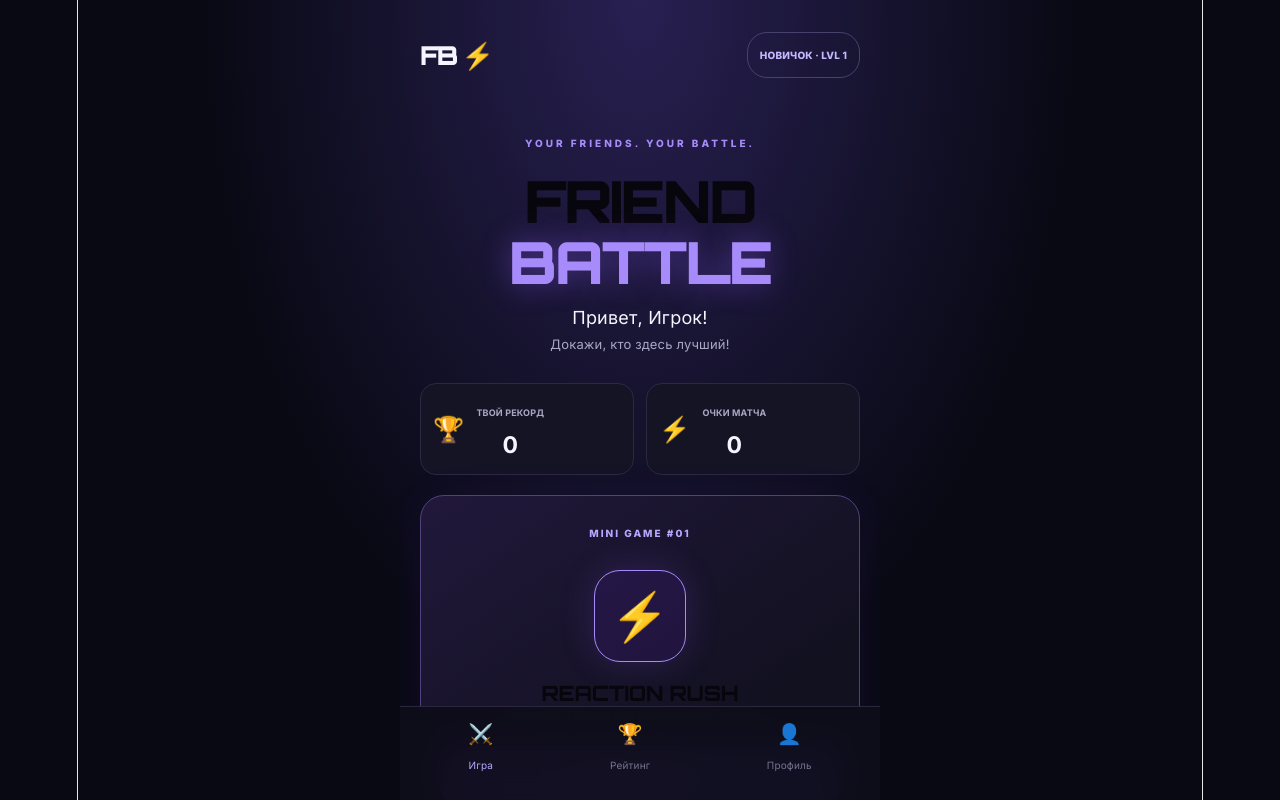
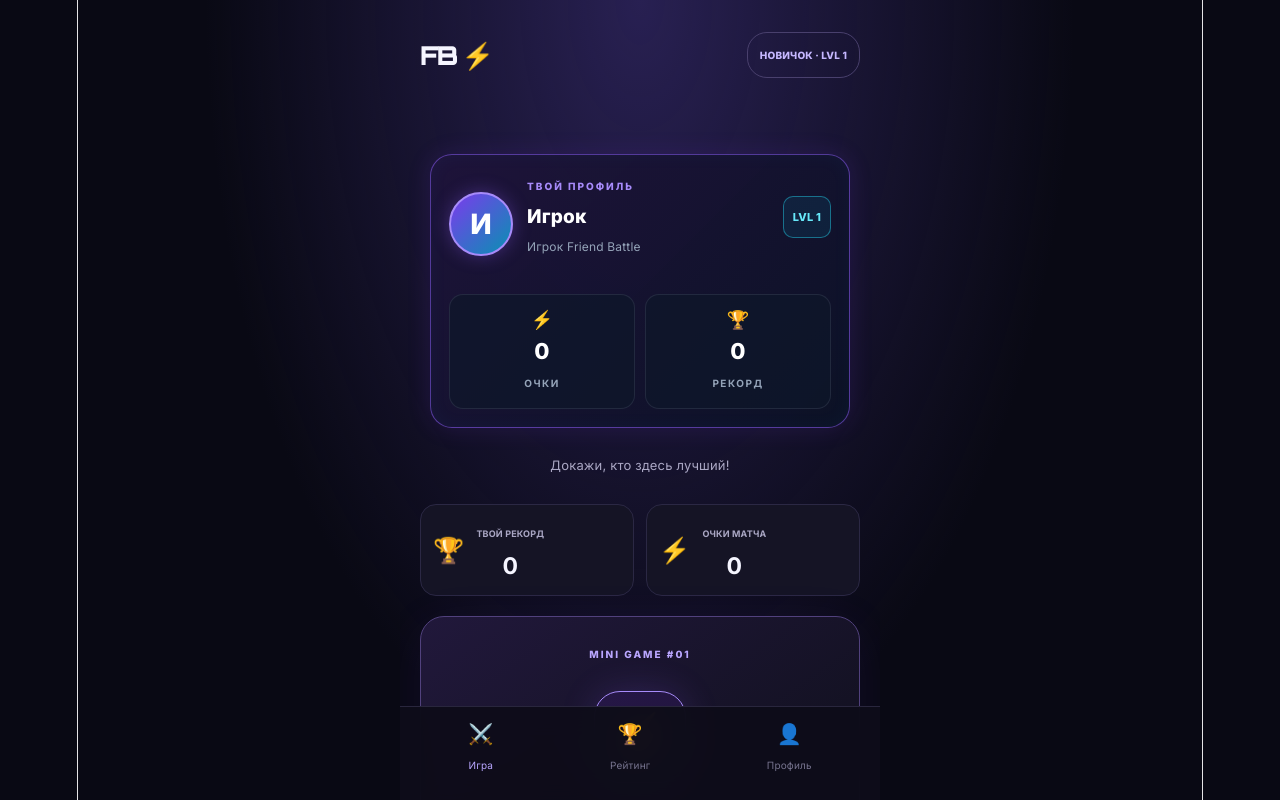
Before and after one commit to d10131994-boop/friend-battle, a React (Vite) app: page / in a window 1280 px wide. Shown: the top 800 px of the page. Built offline with nearby package versions, Linux system fonts and the light colour scheme.

Commit message:
Add player profile and statistics

```diff
--- a/src/App.css
+++ b/src/App.css
@@ -259,3 +259,150 @@ h1 span {
     padding-top: 32px;
   }
 }
+
+
+
+/* ===== FRIEND BATTLE: PLAYER PROFILE ===== */
+
+.profile-card {
+  display: grid;
+  grid-template-columns: 64px minmax(0, 1fr) auto;
+  align-items: center;
+  gap: 14px;
+  width: 100%;
+  max-width: 420px;
+  box-sizing: border-box;
+  margin: 24px auto;
+  padding: 18px;
+  border: 1px solid rgba(139, 92, 246, 0.55);
+  border-radius: 22px;
+  background: linear-gradient(
+    135deg,
+    rgba(30, 20, 58, 0.96),
+    rgba(12, 18, 38, 0.98)
+  );
+  box-shadow:
+    0 0 24px rgba(124, 58, 237, 0.14),
+    inset 0 0 20px rgba(56, 189, 248, 0.04);
+  text-align: left;
+}
+
+.profile-avatar {
+  width: 64px;
+  height: 64px;
+  display: flex;
+  align-items: center;
+  justify-content: center;
+  overflow: hidden;
+  border-radius: 50%;
+  border: 2px solid #a78bfa;
+  background: linear-gradient(135deg, #7c3aed, #0891b2);
+  box-shadow: 0 0 18px rgba(139, 92, 246, 0.35);
+  grid-row: span 2;
+}
+
+.profile-avatar img {
+  width: 100%;
+  height: 100%;
+  object-fit: cover;
+}
+
+.profile-avatar span {
+  color: white;
+  font-size: 28px;
+  font-weight: 800;
+}
+
+.profile-info {
+  min-width: 0;
+}
+
+.profile-greeting {
+  margin-bottom: 5px;
+  color: #a78bfa;
+  font-size: 10px;
+  font-weight: 800;
+  letter-spacing: 2px;
+}
+
+.profile-name {
+  overflow: hidden;
+  color: #ffffff;
+  font-size: 19px;
+  font-weight: 800;
+  text-overflow: ellipsis;
+  white-space: nowrap;
+}
+
+.profile-username {
+  overflow: hidden;
+  margin-top: 4px;
+  color: #94a3b8;
+  font-size: 12px;
+  text-overflow: ellipsis;
+  white-space: nowrap;
+}
+
+.profile-level-badge {
+  padding: 7px 9px;
+  border: 1px solid rgba(34, 211, 238, 0.45);
+  border-radius: 10px;
+  background: rgba(8, 145, 178, 0.12);
+  color: #67e8f9;
+  font-size: 11px;
+  font-weight: 800;
+  white-space: nowrap;
+}
+
+.profile-stats {
+  display: grid;
+  grid-template-columns: repeat(2, minmax(0, 1fr));
+  gap: 10px;
+  grid-column: 1 / -1;
+  margin-top: 6px;
+}
+
+.profile-stat {
+  display: flex;
+  flex-direction: column;
+  align-items: center;
+  gap: 5px;
+  padding: 12px 8px;
+  border: 1px solid rgba(148, 163, 184, 0.14);
+  border-radius: 14px;
+  background: rgba(15, 23, 42, 0.72);
+}
+
+.profile-stat span {
+  font-size: 18px;
+}
+
+.profile-stat strong {
+  color: #ffffff;
+  font-size: 22px;
+  font-weight: 800;
+}
+
+.profile-stat small {
+  color: #94a3b8;
+  font-size: 10px;
+  font-weight: 700;
+  letter-spacing: 1.5px;
+}
+
+@media (max-width: 360px) {
+  .profile-card {
+    grid-template-columns: 52px minmax(0, 1fr) auto;
+    gap: 10px;
+    padding: 13px;
+  }
+
+  .profile-avatar {
+    width: 52px;
+    height: 52px;
+  }
+
+  .profile-name {
+    font-size: 16px;
+  }
+}
--- a/src/App.tsx
+++ b/src/App.tsx
@@ -10,7 +10,8 @@ const tg = (window as Window & {
       initDataUnsafe?: {
         user?: {
           first_name?: string
-          username?: string
+username?: string
+photo_url?: string
         }
       }
     }
@@ -25,6 +26,7 @@ if (tg) {
 function App() {
     const userName = tg?.initDataUnsafe?.user?.first_name
   const userUsername = tg?.initDataUnsafe?.user?.username
+  const userPhoto = tg?.initDataUnsafe?.user?.photo_url
 
   const [score, setScore] = useState(0)
   const [best, setBest] = useState(0)
@@ -66,13 +68,40 @@ function App() {
       </header>
 
       <section className="hero">
-        <div className="eyebrow">YOUR FRIENDS. YOUR BATTLE.</div>
-        <h1>FRIEND<br /><span>BATTLE</span></h1>
 
-        <div className="player-name">
-  Привет, {userName || 'Игрок'}!
-  {userUsername && <div>@{userUsername}</div>}
+<div className="profile-card">
+  <div className="profile-avatar">
+    {userPhoto ? (
+      <img src={userPhoto} alt="Аватар игрока" />
+    ) : (
+      <span>{(userName || 'И').charAt(0).toUpperCase()}</span>
+    )}
+  </div>
+
+  <div className="profile-info">
+    <div className="profile-greeting">ТВОЙ ПРОФИЛЬ</div>
+    <div className="profile-name">{userName || 'Игрок'}</div>
+    <div className="profile-username">
+      {userUsername ? `@${userUsername}` : 'Игрок Friend Battle'}
+    </div>
+  </div>
+
+  <div className="profile-level-badge">LVL 1</div>
+
+  <div className="profile-stats">
+    <div className="profile-stat">
+      <span>⚡</span>
+      <strong>{score}</strong>
+      <small>ОЧКИ</small>
+    </div>
+    <div className="profile-stat">
+      <span>🏆</span>
+      <strong>{best}</strong>
+      <small>РЕКОРД</small>
+    </div>
+  </div>
 </div>
+
         <p>Докажи, кто здесь лучший!</p>
       </section>
 
```
